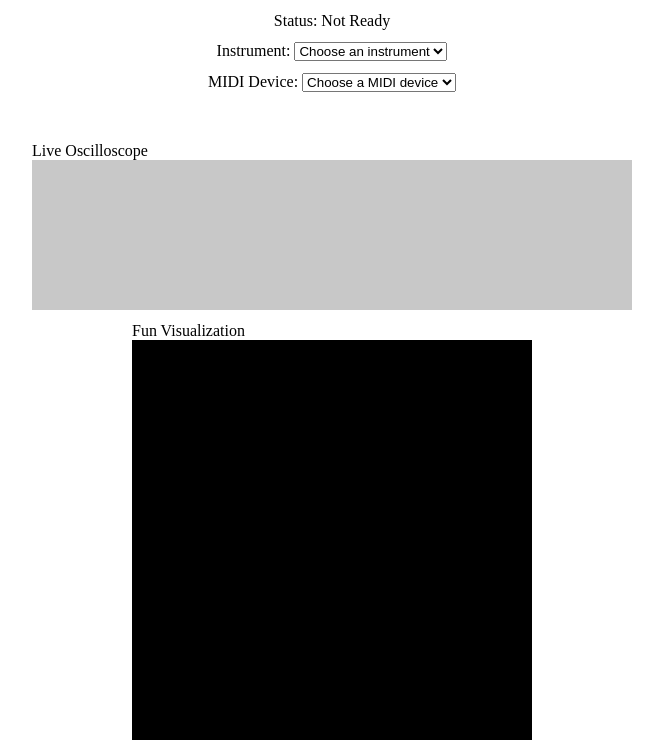
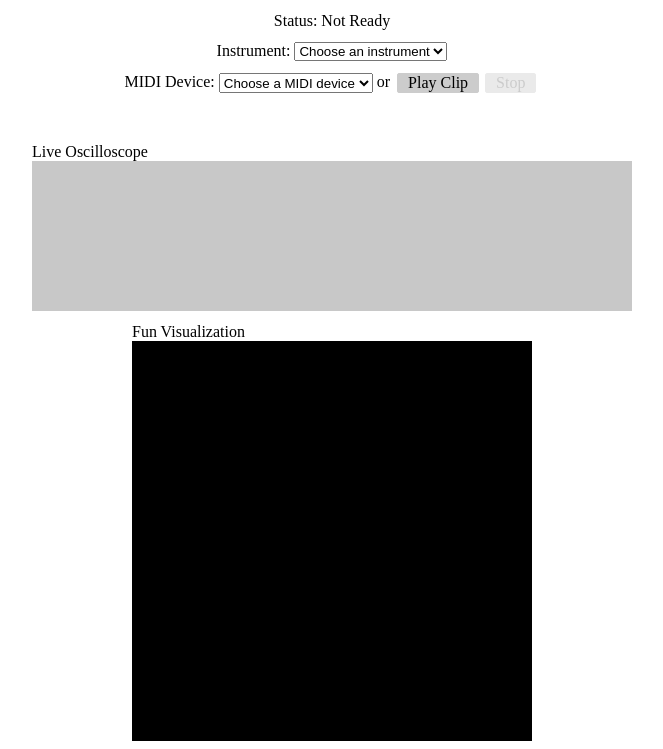
Before and after one commit to hedgecrw/WebAudioAPI, a website with bundled scripts: page demos/analysis/index.html in a window 1280 px wide. Shown: the top 749 px of the page, without its empty margins (308-971 px from the left). Built offline with nearby package versions, Linux system fonts and the light colour scheme; files whose address does not match are found by name.

Commit message:
Add audio clip playback to analysis demo

```diff
--- a/demos/analysis/analysisdemo.css
+++ b/demos/analysis/analysisdemo.css
@@ -11,3 +11,25 @@ canvas {
 .class {
   display: block;
 }
+
+.button {
+  margin: 0 3px 0 3px;
+  background-color: #CCCCCC;
+  border: 1px solid #CCCCCC;
+  border-radius: 2px;
+  padding: 0 10px;
+  text-align: center;
+  display: inline-block;
+  font-size: 16px;
+}
+
+.button:hover {
+  cursor: pointer;
+  background-color: #999999;
+}
+
+.disabled {
+  color:  grey;
+  opacity: 0.4;
+  pointer-events: none;
+}
--- a/demos/analysis/analysisdemo.js
+++ b/demos/analysis/analysisdemo.js
@@ -1,4 +1,5 @@
 window.onload = () => {
+   window.playing = false;
    window.audioAPI = new WebAudioAPI();
    window.audioAPI.createTrack('defaultTrack');
    const midiDeviceSelector = document.getElementById('device');
@@ -120,3 +121,28 @@ function changeMidiDevice() {
          updatePower();
       });
 }
+
+async function play() {
+   window.playing = true;
+   window.audioAPI.start();
+   document.getElementById('playButton').classList.add('disabled');
+   document.getElementById('stopButton').classList.remove('disabled');
+   document.getElementById("status").textContent = 'Playing';
+   let executionStartTime = window.audioAPI.getCurrentTime();
+   updateWaveform();
+   updateWinamp();
+   updateSpectrum();
+   updatePower();
+   while (window.playing) {
+      executionStartTime += await window.audioAPI.playFile('defaultTrack', 'audioclip/3768848345.mp3', executionStartTime);
+      while (window.playing && (window.audioAPI.getCurrentTime() + 0.2 < executionStartTime))
+         await new Promise(res => setTimeout(res, 10));
+   }
+   window.audioAPI.stop();
+}
+
+function stop() {
+   document.getElementById('playButton').classList.remove('disabled');
+   document.getElementById('stopButton').classList.add('disabled');
+   window.playing = false;
+}
--- a/demos/analysis/index.html
+++ b/demos/analysis/index.html
@@ -23,6 +23,9 @@
     <div class="center">
       <label for="device">MIDI Device:&nbsp;</label>
       <select name="device" id="device" onchange="changeMidiDevice()"></select>
+      <div>&nbsp;or&nbsp;</div>
+      <div id="playButton" class="button" onclick="play()">Play Clip</div>
+      <div id="stopButton" class="button disabled" onclick="stop()">Stop</div>
     </div>
 
     <p>&nbsp;</p>
--- a/library/webaudioapi/webAudioAPI.src.js
+++ b/library/webaudioapi/webAudioAPI.src.js
@@ -481,6 +481,7 @@ export class WebAudioAPI {
     */
    convertSecondsToNoteDuration(seconds) {
       // TODO: Implement this
+      console.log(seconds);
       throw new WebAudioApiErrors.WebAudioNotImplementedError('The "convertSecondsToNoteDuration" functionality has not yet been implemented');
    }
 
```
Also changed, not shown: 1 other file.
